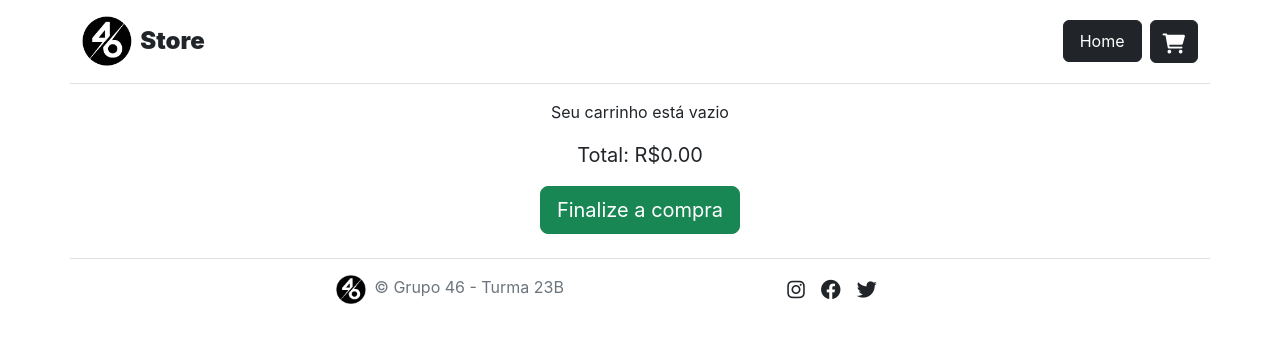
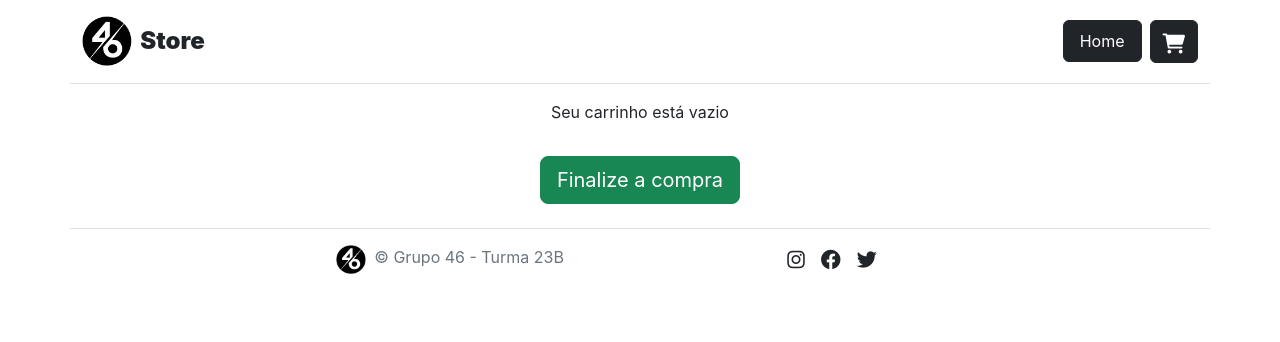
Before and after one commit to Lucas-Israel/OnlineStore, a React (Create React App) app: page /OnlineStore/cart in a window 1280 px wide. Shown: the top 342 px of the page. Built offline with nearby package versions, Linux system fonts and the light colour scheme.

Commit message:
arrumando bugs

```diff
--- a/src/pages/ShoppingCart.jsx
+++ b/src/pages/ShoppingCart.jsx
@@ -38,7 +38,7 @@ class ShoppingCart extends Component {
 
   render() {
     const { cart } = this.state;
-    const totalPrice = cart.length < 1 && cart
+    const totalPrice = cart.length > 0 && cart
       .map(({ price, orderQuantity }) => price * orderQuantity).reduce((a, b) => a + b, 0);
     const currency = new Intl.NumberFormat('en-US', {
       style: 'currency',
@@ -141,7 +141,7 @@ class ShoppingCart extends Component {
             <div
               className="fs-5 mb-3"
             >
-              {cart.length < 1 ? 'Total: R$0.00' : `Total: ${currency.format(totalPrice)}`}
+              {cart.length > 0 && `Total: ${currency.format(totalPrice)}`}
             </div>
             <Link to="/OnlineStore/checkout">
               <button
```
Also changed, not shown: 8 other files (tests, documents, lock files or other folders).
